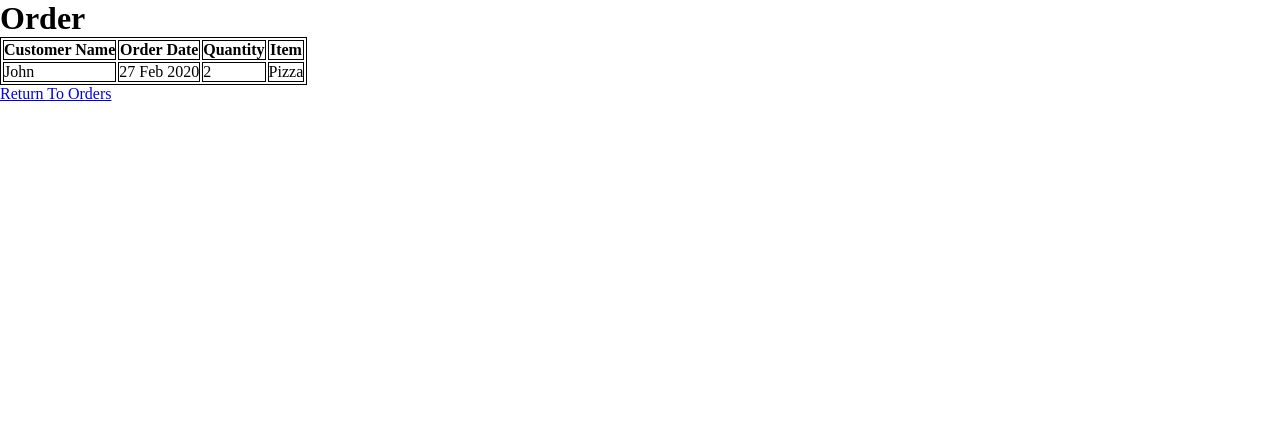
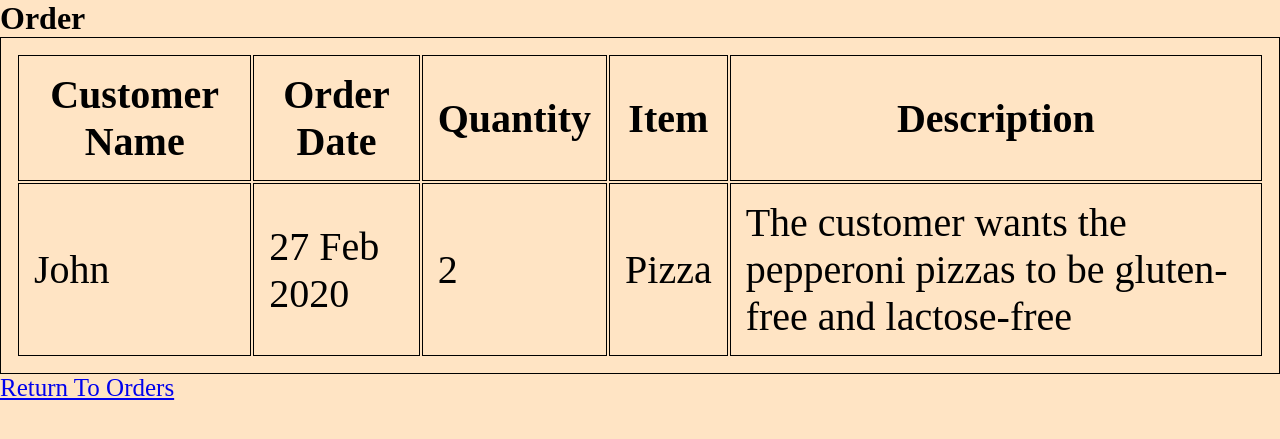
Before and after one commit to abasile1-tech/flask_models_lab, a Flask app: page /orders/0 in a window 1280 px wide. Shown: the top 439 px of the page. Run offline with Flask 3, Linux system fonts and the light colour scheme.

Commit message:
I added a description that only shows up on the individual customer page

```diff
--- a/models/order.py
+++ b/models/order.py
@@ -1,7 +1,8 @@
 class Order:
-	def __init__(self, id, customer_name, order_date, quantity, item):
+	def __init__(self, id, customer_name, order_date, quantity, item, description):
 		self.id = id
 		self.customer_name = customer_name
 		self.order_date =order_date
 		self.quantity = quantity
 		self.item = item
+		self.description = description
--- a/models/orders.py
+++ b/models/orders.py
@@ -1,7 +1,7 @@
 from .order import Order
 
-john_pizza_order = Order(0, "John", "27 Feb 2020", 2, "Pizza")
-john_drink_order = Order(1, "John", "27 Feb 2020", 2, "Drink")
-sally_calzone_order = Order(2, "Sally", "31 Dec 2023", 4, "Calzone")
+john_pizza_order = Order(0, "John", "27 Feb 2020", 2, "Pizza", "The customer wants the pepperoni pizzas to be gluten-free and lactose-free")
+john_drink_order = Order(1, "John", "27 Feb 2020", 2, "Drink", "The customer wants one Dr. Pepper and one Root Beer.")
+sally_calzone_order = Order(2, "Sally", "31 Dec 2023", 4, "Calzone", "The customer is allergic to pine nuts, so the pesto needs to be made fresh (without pine nuts)")
 
 orders = [john_pizza_order, john_drink_order, sally_calzone_order]
--- a/static/style.css
+++ b/static/style.css
@@ -1,8 +1,20 @@
 * {
 	margin: 0;
 	padding: 0;
+	background-color: bisque;
 }
 
 table, th, td {
 	border: 1px solid black;
+	padding: 15px;
 }
+
+table {
+	display: flex;
+	justify-content: center;
+	font-size: 40px;
+}
+
+#returnLink {
+	font-size: 25px;
+}
--- a/templates/order.html
+++ b/templates/order.html
@@ -14,15 +14,17 @@
 			<th>Order Date</th>
 			<th>Quantity</th>
 			<th>Item</th>
+			<th>Description</th>
 		</tr>
 			<tr>
 				<td>{{order.customer_name}}</td>
 				<td>{{order.order_date}}</td>
 				<td>{{order.quantity}} </td>
 				<td>{{order.item}}</td>
+				<td>{{order.description}}</td>
 			</tr>
 	</table>
-	<a href="http://127.0.0.1:4999/orders">Return To Orders</a>
+	<a href="http://127.0.0.1:4999/orders" id = "returnLink">Return To Orders</a>
 
 </body>
 </html>
```
